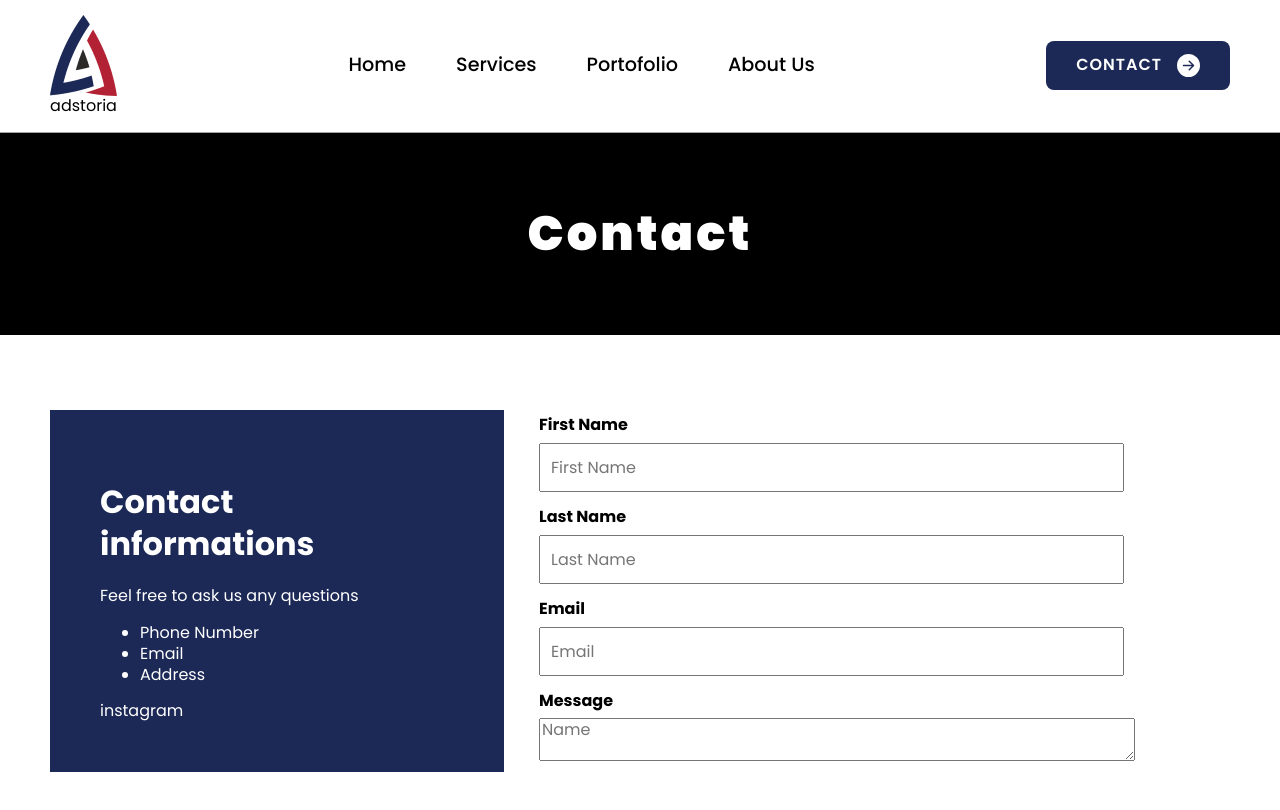
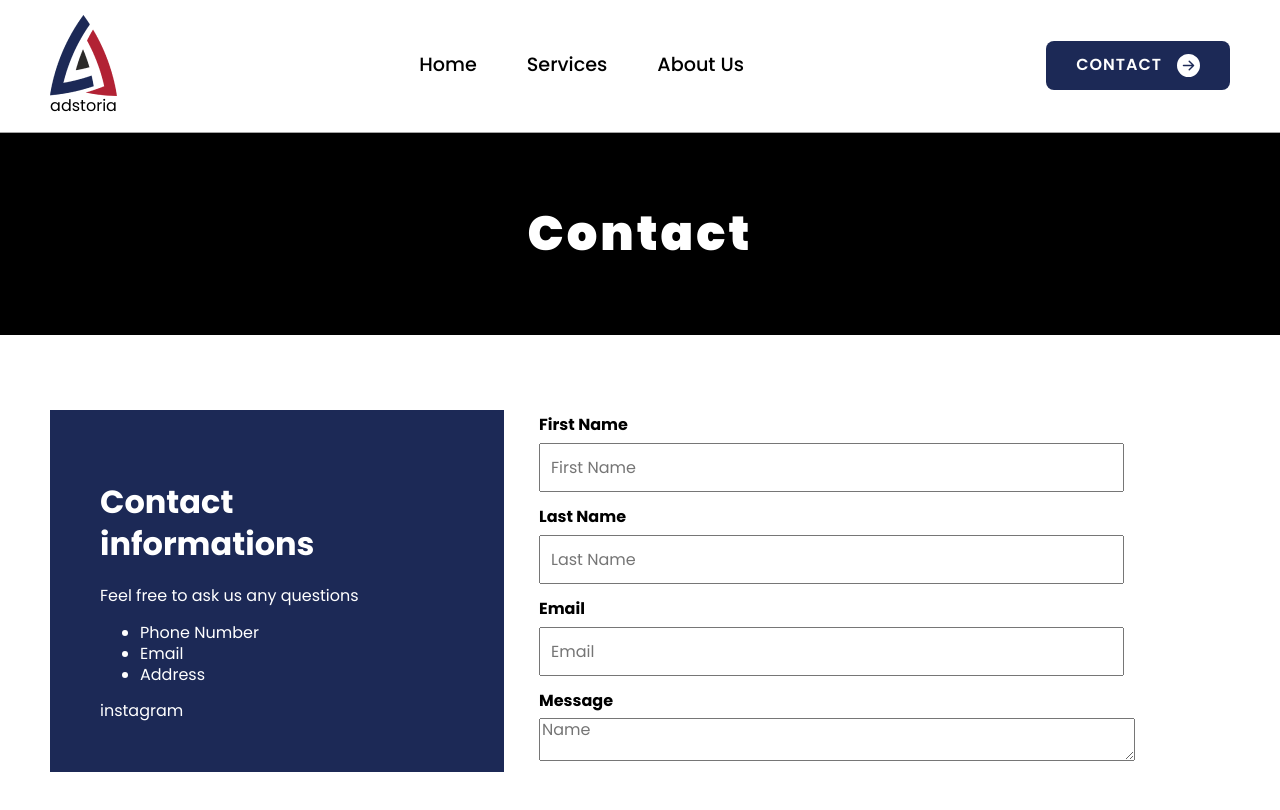
Before and after one commit to amar23456/adstoriav2, a React (Create React App) app: page /contact in a window 1280 px wide. Shown: the top 810 px of the page. Built offline with nearby package versions, Linux system fonts and the light colour scheme.

Commit message:
no portofolio page

```diff
--- a/src/assets/styles/_misc.scss
+++ b/src/assets/styles/_misc.scss
@@ -23,6 +23,10 @@ body {
     display:none;
 }
 
+.hide {
+    display: none;
+}
+
 .main_about--content--step--image:last-of-type(2) {
     background: red !important;
 }
--- a/src/components/Header.js
+++ b/src/components/Header.js
@@ -26,7 +26,6 @@ function Header() {
                         <div className="nav-menu-items">
                             <Link to="/">Home</Link>
                             <Link to="/services">Services</Link>
-                            <Link to="/portofolio">Portofolio</Link>
                             <Link to="/about-us">About Us</Link>
                             <Link to="/contact">Contact</Link>
                         </div>
@@ -35,7 +34,6 @@ function Header() {
             <div className="header--nav">
                 <Link to="/">Home</Link>
                 <Link to="/services">Services</Link>
-                <Link to="/portofolio">Portofolio</Link>
                 <Link to="/about-us">About Us</Link>
             </div>
 
--- a/src/pages/Home.js
+++ b/src/pages/Home.js
@@ -39,7 +39,6 @@ function Home() {
                         <div className="nav-menu-items">
                             <Link to="/">Home</Link>
                             <Link to="/services">Services</Link>
-                            <Link to="/portofolio">Portofolio</Link>
                             <Link to="/about-us">About Us</Link>
                             <Link to="/contact">Contact</Link>
                         </div>
--- a/src/style.css
+++ b/src/style.css
@@ -186,6 +186,10 @@ body {
 }
 
 .hidden::before {
+  display: none;
+}
+
+.hide {
   display: none;
 }
 
```
Also changed, not shown: 1 other file (tests, documents, lock files or other folders).
